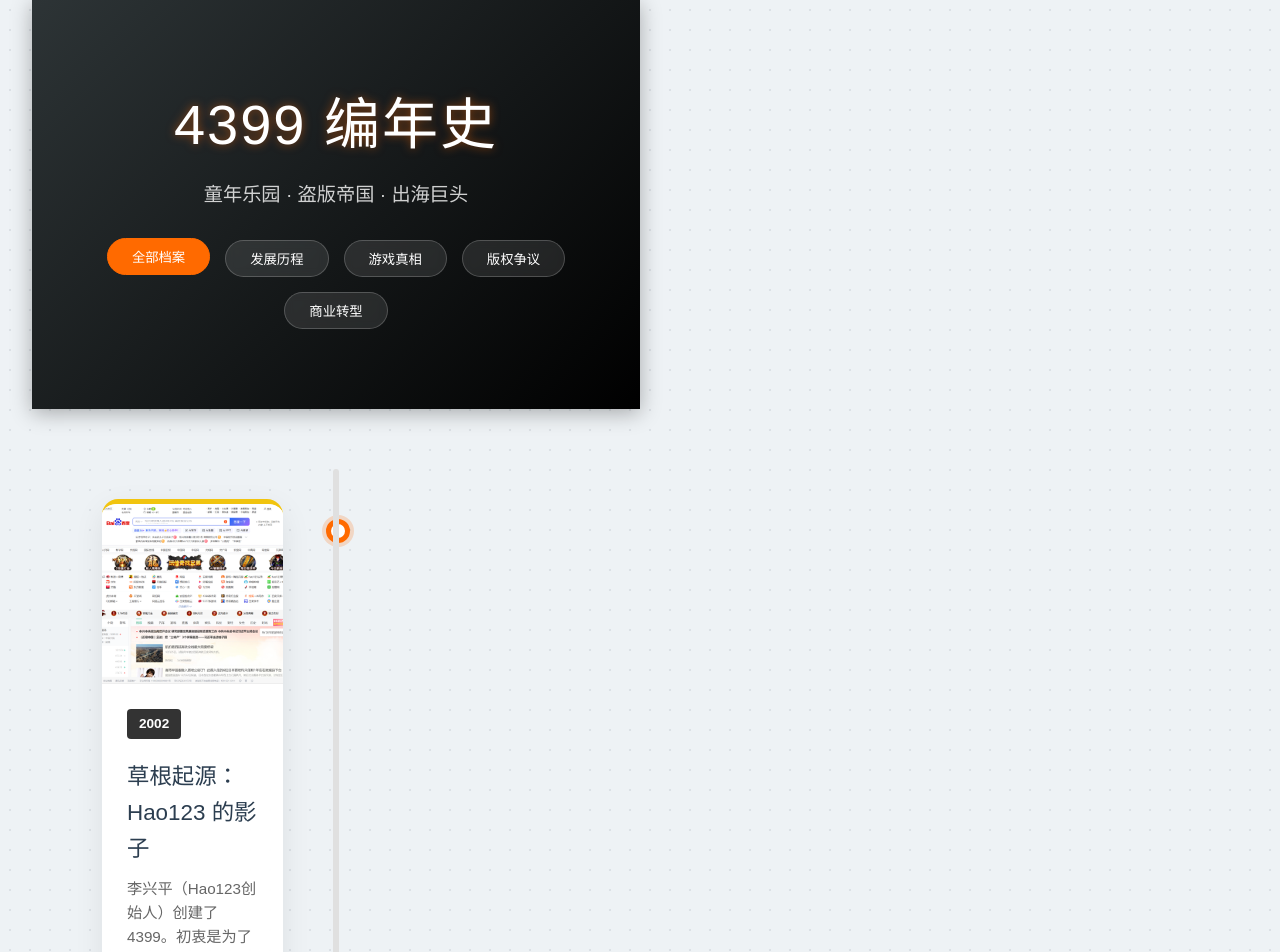
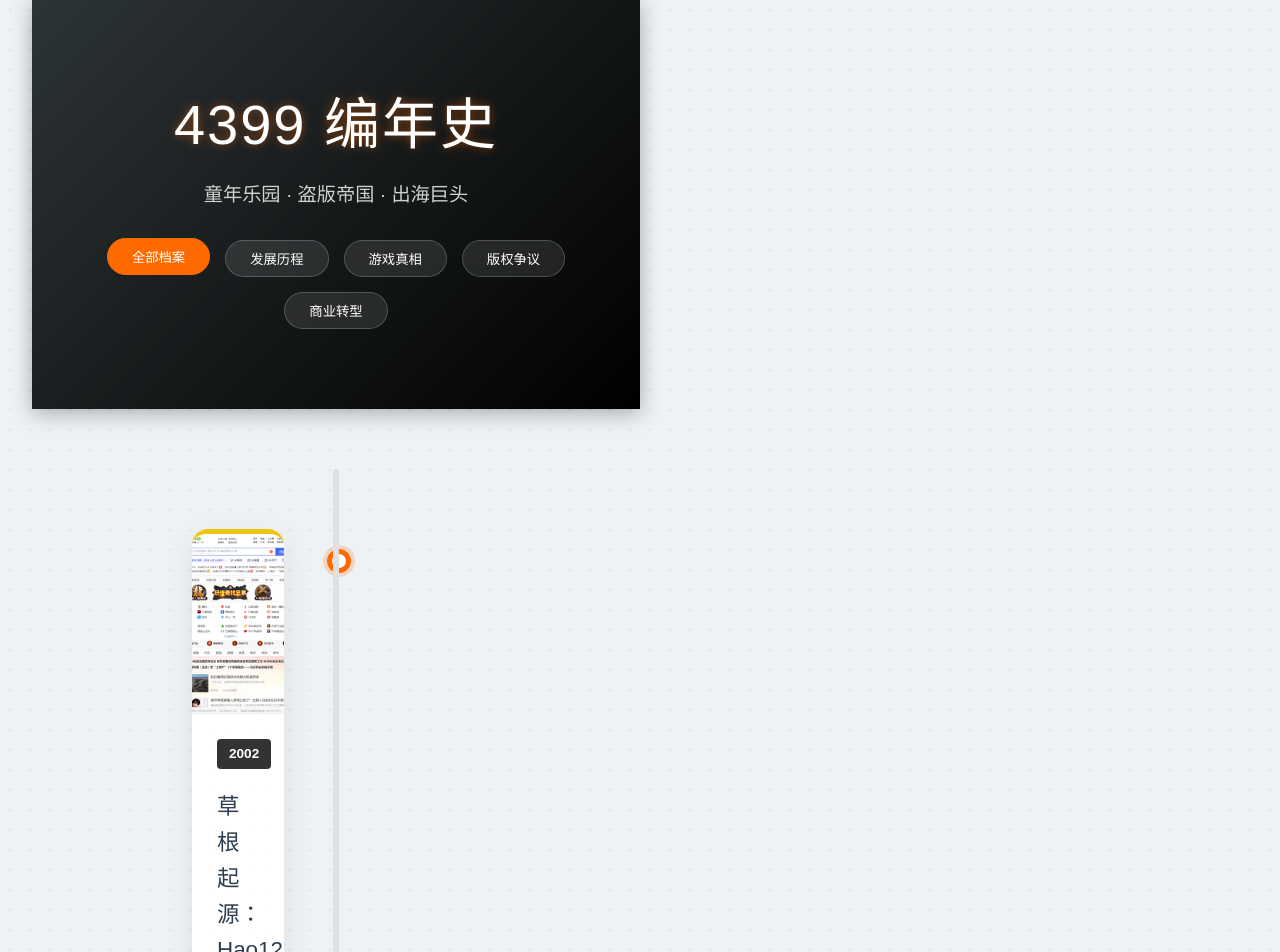
Before and after one commit to baiheko/4399-in-depth-research-website, a Vue app: page / in a window 1280 px wide. Shown: the top 952 px of the page. Built offline with nearby package versions, Linux system fonts and the light colour scheme.

Commit message:
Update App.vue

```diff
--- a/src/App.vue
+++ b/src/App.vue
@@ -258,9 +258,9 @@
 /* 时间轴容器 */
 .timeline-container {
   max-width: 1000px;
-  margin: 60px auto;
+  margin: 60px;
   position: relative;
-  padding: 20px;
+  padding: 50px;
 }
 
 .timeline-container::after {
```
